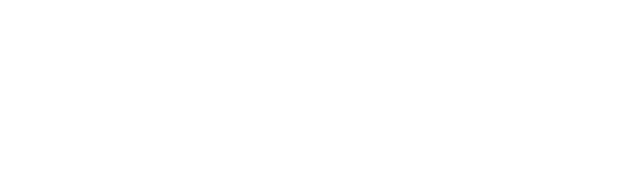
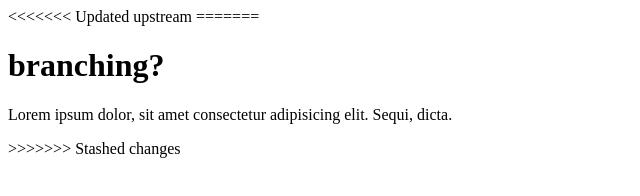
Before and after one commit to Edjrich/fluffy-chainsaw, a plain HTML site: page index.html in a window 1280 px wide. Shown: the whole page, without its empty margins (0-640 px from the left). Drawn offline with Linux system fonts and the light colour scheme.

Commit message:
stashed and popped and maybe fixed

```diff
--- a/index.html
+++ b/index.html
@@ -7,6 +7,11 @@
   <title>Git branching lesson on test</title>
 </head>
 <body>
+<<<<<<< Updated upstream
 
+=======
+  <h1>branching?</h1>
+  <p>Lorem ipsum dolor, sit amet consectetur adipisicing elit. Sequi, dicta.</p>
+>>>>>>> Stashed changes
 </body>
 </html>
```
